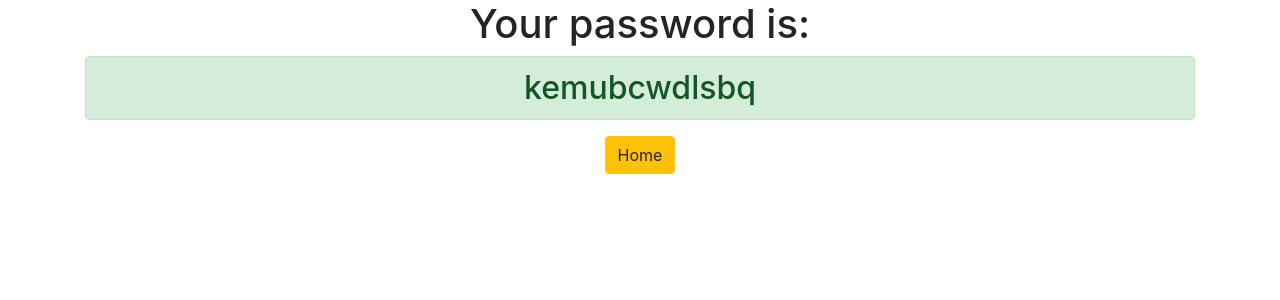
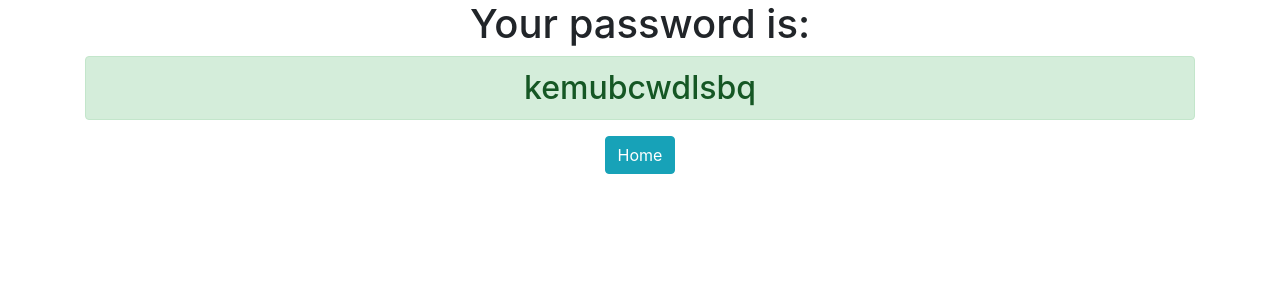
Before and after one commit to Pragmatich/django3-pasword-generator, a Django app: page /generatedpassword/ in a window 1280 px wide. Shown: the top 300 px of the page. Run offline with Django 3.2, Linux system fonts and the light colour scheme; some libraries are stand-ins or nearby versions.

Commit message:
I made some tweaks

```diff
--- a/generator/templates/generator/password.html
+++ b/generator/templates/generator/password.html
@@ -3,6 +3,6 @@
 <div class="container text-center">
     <h1>Your password is:</h1>
     <h2 class="alert alert-success">{{  password  }}</h2>
-    <a href="{% url 'home'%}" class="btn btn-warning">Home</a>
+    <a href="{% url 'home'%}" class="btn btn-info">Home</a>
 
 </div>
--- a/password_generator/settings.py
+++ b/password_generator/settings.py
@@ -20,7 +20,7 @@ BASE_DIR = os.path.dirname(os.path.dirname(os.path.abspath(__file__)))
 # See https://docs.djangoproject.com/en/3.0/howto/deployment/checklist/
 
 # SECURITY WARNING: keep the secret key used in production secret!
-SECRET_KEY = '6yd6ph0lfhgdyz!ujfsjlf-&x#o_lpqsohur5c%e%r^a#unbym'
+SECRET_KEY = '6yd6ph0lfhgdyz!ujcvbnfsjlf-&x#o_lpqsohur5c%e%r^a#unbym'
 
 # SECURITY WARNING: don't run with debug turned on in production!
 DEBUG = True
```
